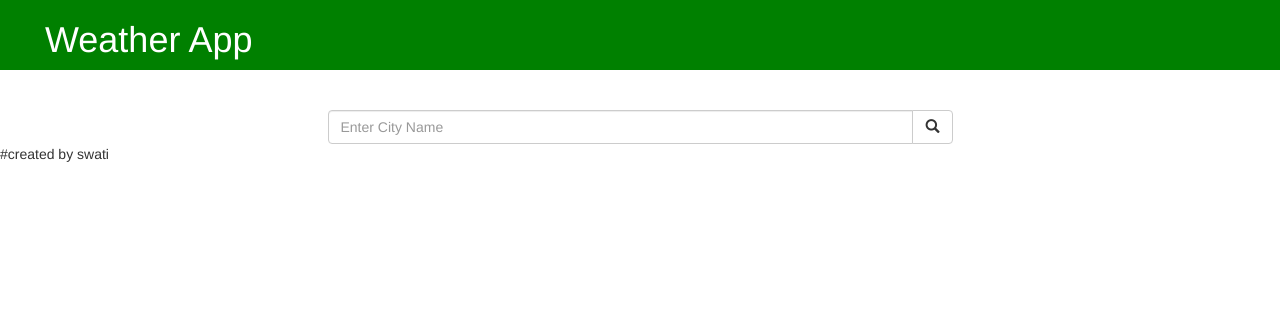
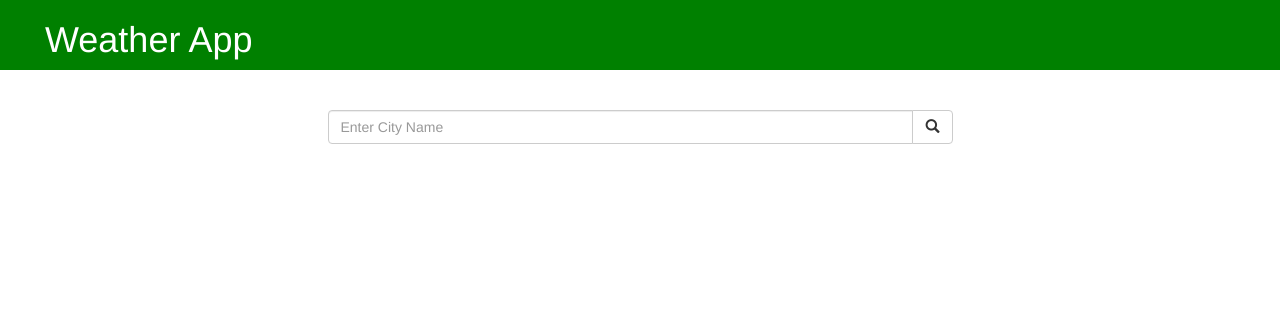
Before and after one commit to swathin2508/Weather_app, a Django app: page / in a window 1280 px wide. Shown: the top 330 px of the page. Run offline with Django 5.2, Linux system fonts and the light colour scheme; some libraries are stand-ins or nearby versions.

Commit message:
Update index.html

```diff
--- a/weather/main/templates/main/index.html
+++ b/weather/main/templates/main/index.html
@@ -39,4 +39,3 @@
   </div>
 </body>
 </html>
-          #created by swati
```
